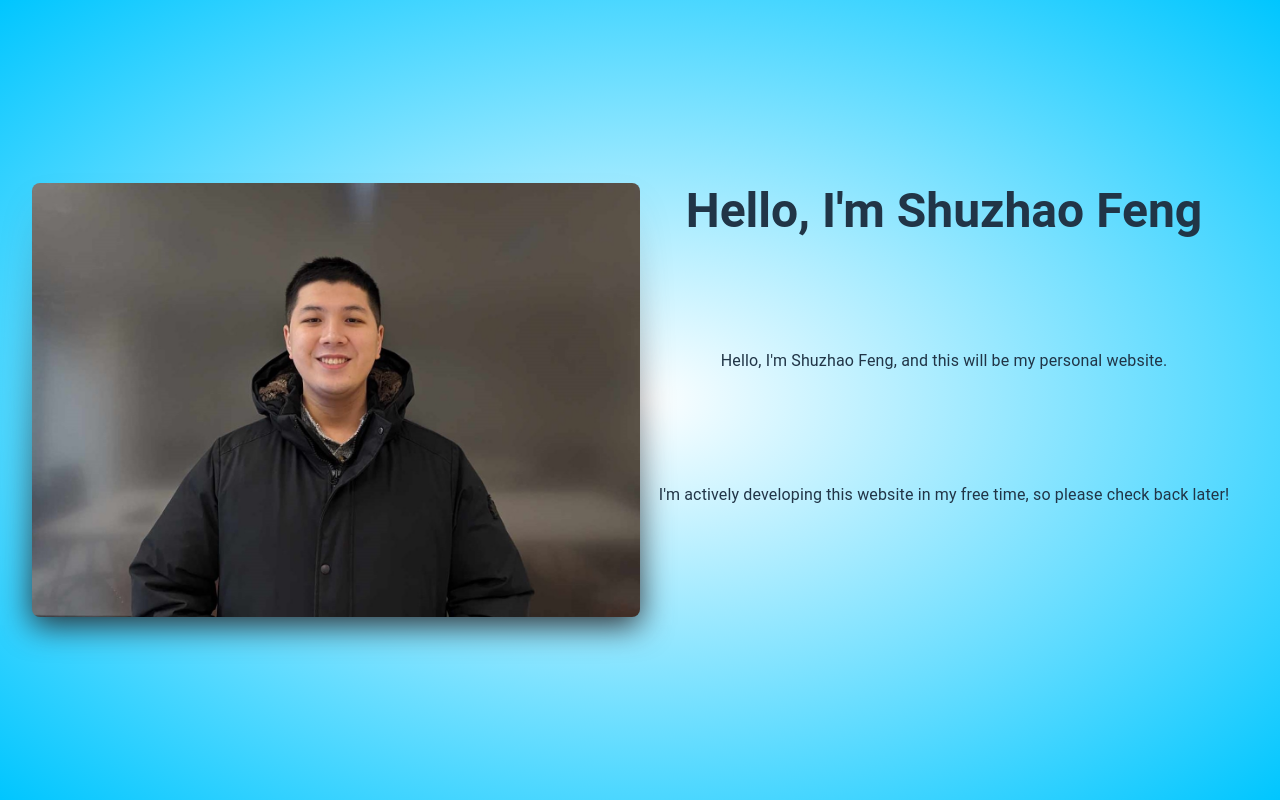
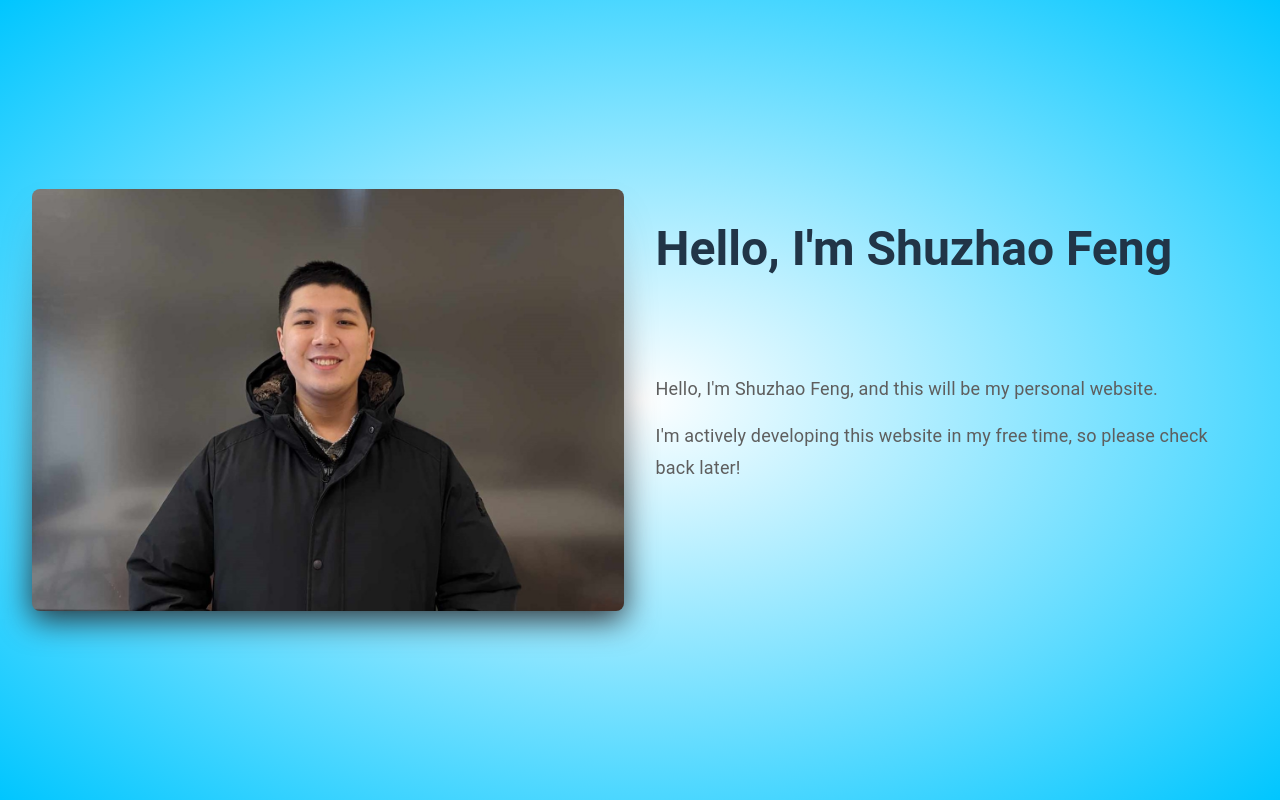
Before and after one commit to ShuzhaoFeng/shuzhaofeng.github.io, a React (Vite) app: page / in a window 1280 px wide. Built offline with nearby package versions, Linux system fonts and the light colour scheme.

Commit message:
Main Page Intro Styling

```diff
--- a/src/App.css
+++ b/src/App.css
@@ -16,6 +16,20 @@
 .page {
   padding: 2rem;
   width: inherit;
+}
+
+.intro {
+  padding: 2rem;
+  text-align: left;
+}
+
+.intro .intro-title {
+  text-wrap: nowrap;
+}
+
+.intro .intro-body {
+  height: fit-content;
+  gap: 1rem;
 }
 
 .profile {
--- a/src/Theme.ts
+++ b/src/Theme.ts
@@ -7,7 +7,7 @@ declare module '@mui/material/styles' {
             | TypographyOptions
             | ((palette: Palette) => TypographyOptions)
     }
-    // allow configuration using `createTheme`
+
     interface ThemeOptions {
         typography?:
             | TypographyOptions
@@ -20,6 +20,11 @@ const theme = createTheme({
         h3: {
             fontWeight: 600,
         },
+        subtitle1: {
+            fontSize: 18,
+            fontWeight: 400,
+            color: '#5e5e5e',
+        },
     },
 })
 
--- a/src/pages/MainPage.tsx
+++ b/src/pages/MainPage.tsx
@@ -6,23 +6,27 @@ const MainPage = () => {
     return (
         <Box component='div' className='page' display='flex'>
             <Profile />
-            <Grid container>
+            <Grid container className='intro'>
                 <Grid item xs={12}>
-                    <Typography variant='h3'>
+                    <Typography variant='h3' className='intro-title'>
                         Hello, I'm Shuzhao Feng
                     </Typography>
                 </Grid>
                 <Grid item xs={12}>
-                    <Typography>
-                        Hello, I'm Shuzhao Feng, and this will be my personal
-                        website.
-                    </Typography>
-                </Grid>
-                <Grid item xs={12}>
-                    <Typography>
-                        I'm actively developing this website in my free time, so
-                        please check back later!
-                    </Typography>
+                    <Grid container className='intro-body'>
+                        <Grid item xs={12}>
+                            <Typography variant='subtitle1'>
+                                Hello, I'm Shuzhao Feng, and this will be my
+                                personal website.
+                            </Typography>
+                        </Grid>
+                        <Grid item xs={12}>
+                            <Typography variant='subtitle1'>
+                                I'm actively developing this website in my free
+                                time, so please check back later!
+                            </Typography>
+                        </Grid>
+                    </Grid>
                 </Grid>
             </Grid>
         </Box>
```
